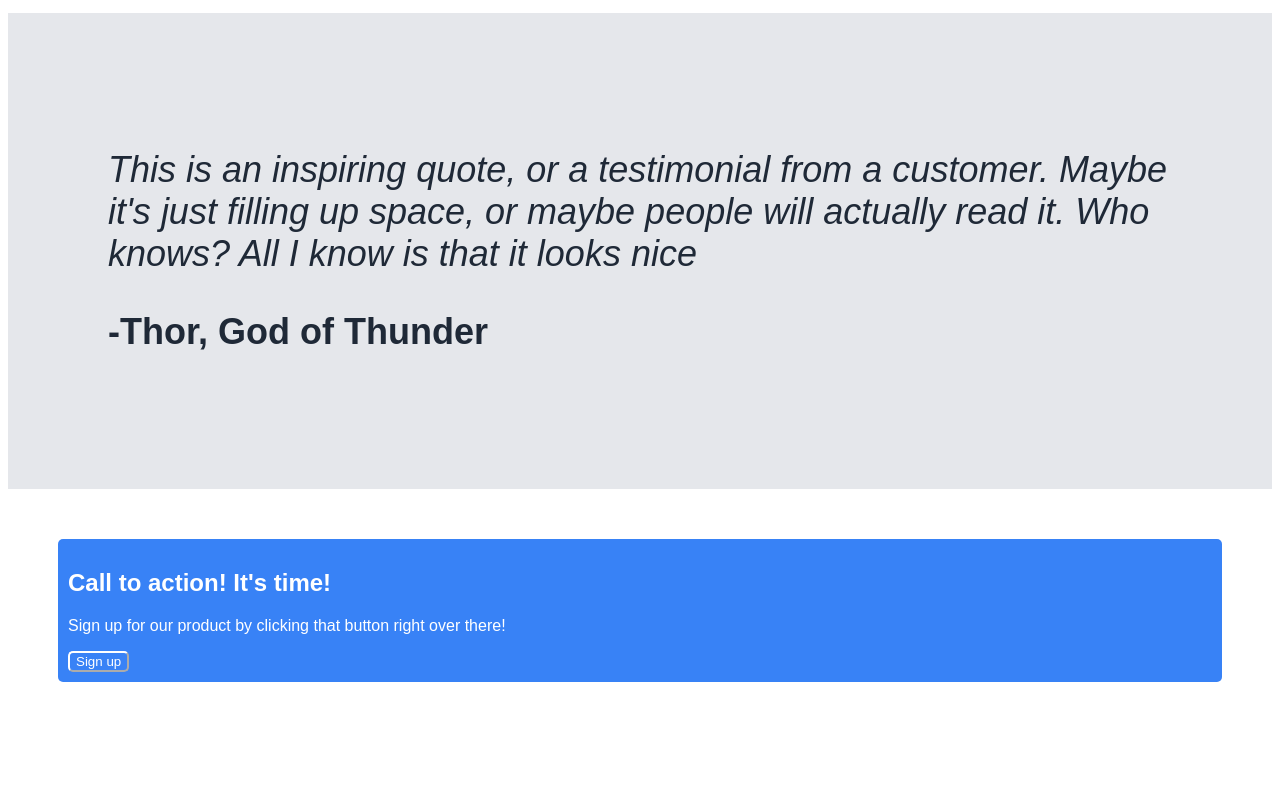
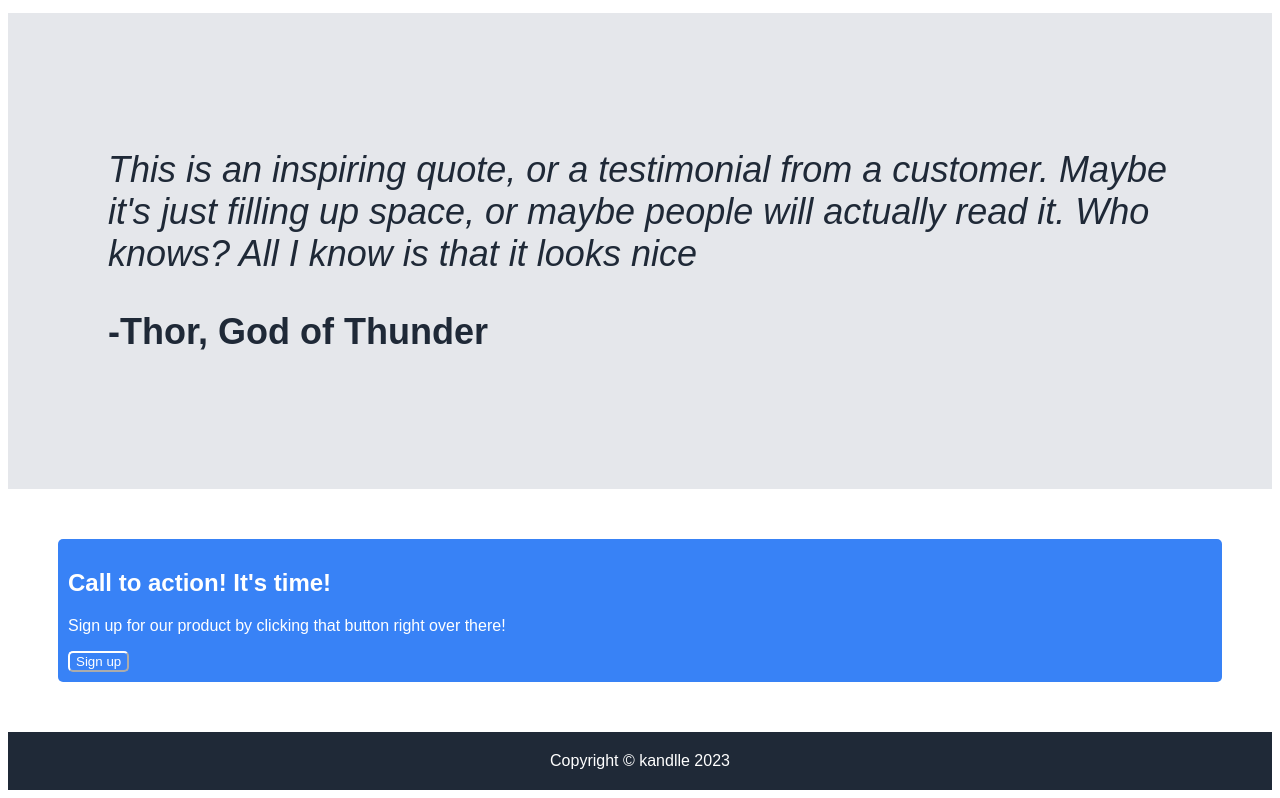
Before and after one commit to kandlle/landing-page, a plain HTML site: page index.html in a window 1280 px wide. Shown: the part 590-1388 px from the top of the page. Before the commit the page ends 1322 px from the top, so only its background shows below. Drawn offline with Linux system fonts and the light colour scheme.

Commit message:
added footer

```diff
--- a/index.html
+++ b/index.html
@@ -36,5 +36,8 @@
         <p>Sign up for our product by clicking that button right over there!</p>
         <button>Sign up</button>
     </div>
+    <div class="footer">
+        Copyright © kandlle 2023
+    </div>
 </body>
 </html>
--- a/style.css
+++ b/style.css
@@ -47,3 +47,10 @@ button {
 .c2a button {
     border-color: white;
 }
+
+.footer{
+    background-color: #1f2937;
+    color: white;
+    text-align: center;
+    padding: 20px;
+}
```
